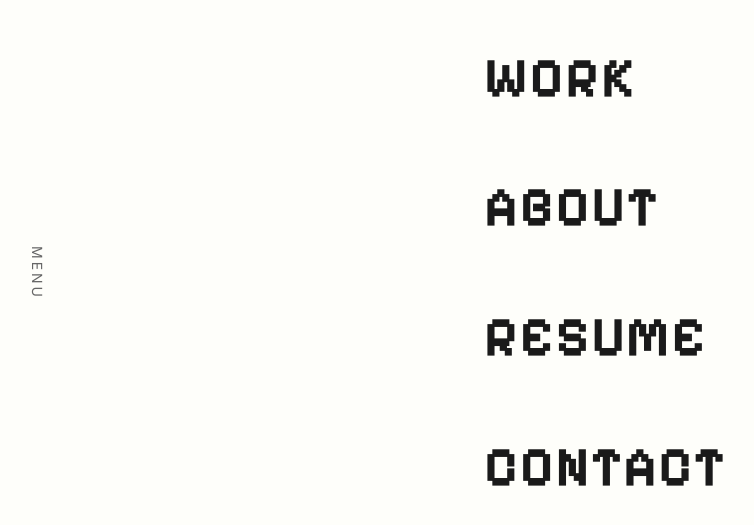
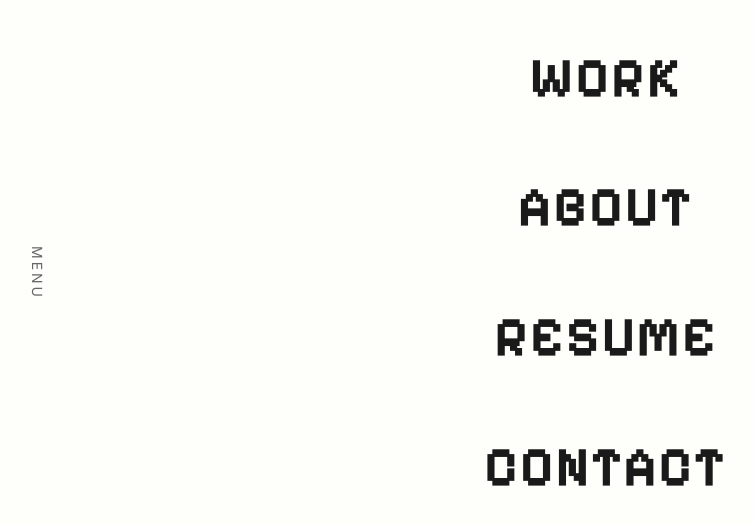
Before and after one commit to audreytho/portfolio, a React (Vite) app: page / in a window 1280 px wide. Shown: the part 127-652 px from the top of the page, without its empty margins (34-788 px from the left). Built offline with nearby package versions, Linux system fonts and the light colour scheme.

Commit message:
fixing bugs again

```diff
--- a/src/App.css
+++ b/src/App.css
@@ -54,17 +54,13 @@ a,
     }
 }
 
-/* Header - Centered */
+/* Header - Top Right Corner (only on sub-pages) */
 header {
     position: fixed;
     top: 40px;
-    left: 50%;
-    transform: translateX(-50%);
+    right: 40px;
     z-index: 1000;
     background: transparent;
-    width: 100%;
-    display: flex;
-    justify-content: center;
 }
 
 header h2 {
@@ -74,7 +70,6 @@ header h2 {
 nav ul {
     list-style: none;
     display: flex;
-    justify-content: center;
     gap: 30px;
 }
 
--- a/src/pages/Home.css
+++ b/src/pages/Home.css
@@ -24,7 +24,7 @@
     display: flex;
     flex-direction: column;
     gap: 0;
-    align-items: flex-start;
+    align-items: center;
 }
 
 .home-link {
@@ -36,11 +36,12 @@
     padding: 20px 40px;
     transition: all 0.3s ease;
     letter-spacing: 2px;
+    text-align: center;
 }
 
 .home-link:hover {
     color: #666;
-    transform: translateX(20px);
+    transform: scale(1.05);
 }
 
 @media (max-width: 768px) {
```
